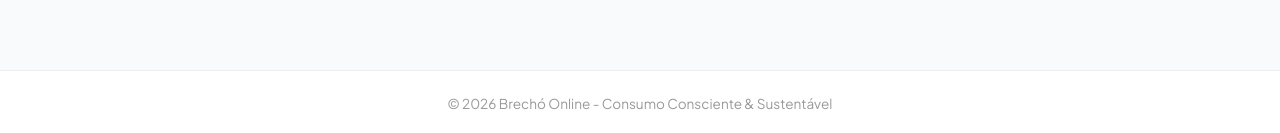
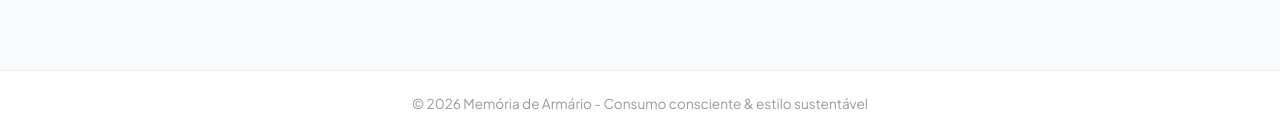
Before and after one commit to DavidEricson00/BrechoOnline, a React (Vite) app: page / in a window 1280 px wide. Shown: the part 664-797 px from the top of the page. Built offline with nearby package versions, Linux system fonts and the light colour scheme.

Commit message:
Atualiza arquivo MainLayout

```diff
--- a/src/layouts/MainLayout.jsx
+++ b/src/layouts/MainLayout.jsx
@@ -11,7 +11,7 @@ export function MainLayout() {
       </main>
 
       <footer style={{ textAlign: 'center', padding: '1.5rem', background: '#fff', borderTop: '1px solid #eee', fontSize: '0.85rem', color: '#999' }}>
-        &copy; {new Date().getFullYear()} Brechó Online - Consumo Consciente & Sustentável
+        &copy; {new Date().getFullYear()} Memória de Armário - Consumo consciente & estilo sustentável
       </footer>
     </div>
   );
```
